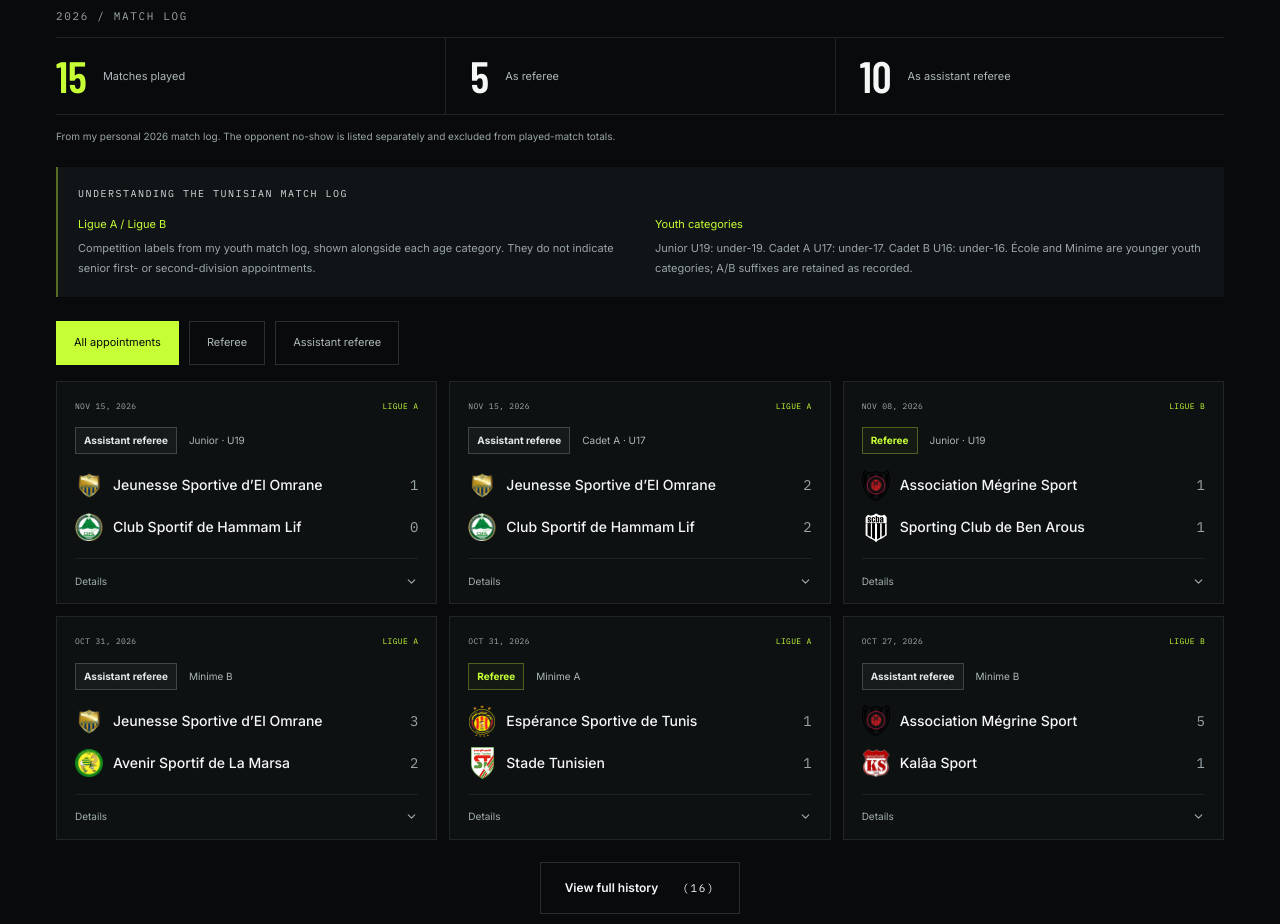
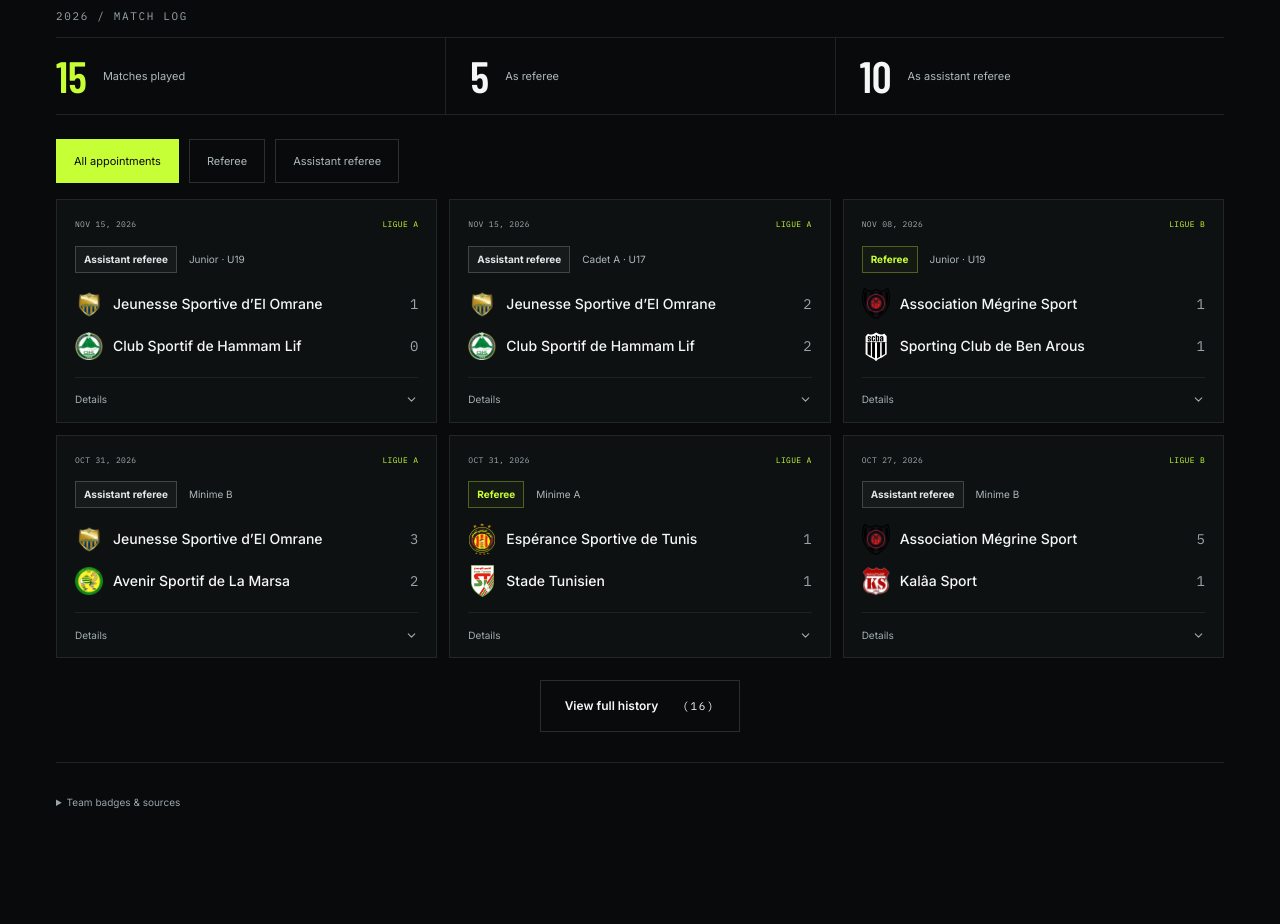
Before and after one commit to yassine-mathlouthi/Referee, a React (Vite) app: page / in a window 1280 px wide. Shown: the part 3060-3984 px from the top of the page. Built offline with nearby package versions, Linux system fonts and the light colour scheme; a web font is replaced by a local one.

Commit message:
fix: remove match log disclaimer and competition guide

```diff
--- a/src/i18n/ar.ts
+++ b/src/i18n/ar.ts
@@ -42,18 +42,12 @@ export const ar: Copy = {
     body: 'تجدون صور المباريات أدناه. ستُضاف هنا التعيينات المؤكدة وتفاصيل المسابقات. تجربة حقيقية فقط، بلا أرقام مبالغ فيها.',
     note: 'مسيرة تصنعها لحظات حقيقية', versus: 'ضدّ', view: 'لنتحدث عن فرصة تحكيم',
     recordLabel: '٢٠٢٦ / سجل المباريات',
-    source: 'من سجل مبارياتي الشخصي لعام ٢٠٢٦. أُدرج غياب الفريق المنافس بشكل منفصل ولم يُحتسب ضمن المباريات الملعوبة.',
     played: 'مباراة ملعوبة', referee: 'بصفة حكم', assistant: 'بصفة حكم مساعد',
     all: 'كل التعيينات', filter: 'تصفية حسب الدور', list: 'تعيينات المباريات',
     showAll: 'عرض السجل الكامل', showLess: 'عرض أحدث المباريات', result: 'النتيجة النهائية',
     absent: 'غياب المنافس', absentNote: 'لم يحضر فريق اتحاد قرطاج. لم تُسجّل نتيجة.',
     yellow: 'بطاقات صفراء', red: 'بطاقات حمراء', penalties: 'ركلات جزاء',
     details: 'التفاصيل', venue: 'المكان',
-    guideTitle: 'دليل قراءة سجل المباريات التونسية',
-    guideLeagueLabel: 'الرابطة أ / الرابطة ب',
-    guideLeague: 'تسميات المسابقات كما وردت في سجل مبارياتي للفئات الشابة، إلى جانب الفئة العمرية. لا تعني تعيينات في الدرجة الأولى أو الثانية للأكابر.',
-    guideAgeLabel: 'الفئات الشابة',
-    guideAge: 'أواسط U19: دون 19 سنة. أشبال أ U17: دون 17 سنة. أشبال ب U16: دون 16 سنة. المدارس والأصاغر فئات أصغر سنّاً؛ أُبقيت تسميات أ/ب كما وردت في السجل.',
     badgeSources: 'شعارات الفرق ومصادرها',
     badgeNote: 'الشعارات ملك لأصحابها وتُعرض فقط للتعريف بالفرق في سجل المباريات، دون الإيحاء بأي شراكة أو تزكية. تُستخدم الأحرف الأولى عند تعذّر التحقق من الشعار.',
     roles: { referee: 'حكم', assistant: 'حكم مساعد' },
--- a/src/i18n/en.ts
+++ b/src/i18n/en.ts
@@ -40,18 +40,12 @@ export const en = {
     body: 'Match photography is on display below. Verified appointments and competition details will be added here. Only real experience. No inflated numbers.',
     note: 'A record built on real moments', versus: 'vs', view: 'Discuss an appointment',
     recordLabel: '2026 / Match log',
-    source: 'From my personal 2026 match log. The opponent no-show is listed separately and excluded from played-match totals.',
     played: 'Matches played', referee: 'As referee', assistant: 'As assistant referee',
     all: 'All appointments', filter: 'Filter by role', list: 'Match appointments',
     showAll: 'View full history', showLess: 'Show recent matches', result: 'Final score',
     absent: 'Opponent absent', absentNote: 'Union Carthage did not attend. No result recorded.',
     yellow: 'Yellow cards', red: 'Red cards', penalties: 'Penalties',
     details: 'Details', venue: 'Venue',
-    guideTitle: 'Understanding the Tunisian match log',
-    guideLeagueLabel: 'Ligue A / Ligue B',
-    guideLeague: 'Competition labels from my youth match log, shown alongside each age category. They do not indicate senior first- or second-division appointments.',
-    guideAgeLabel: 'Youth categories',
-    guideAge: 'Junior U19: under-19. Cadet A U17: under-17. Cadet B U16: under-16. École and Minime are younger youth categories; A/B suffixes are retained as recorded.',
     badgeSources: 'Team badges & sources',
     badgeNote: 'Club marks belong to their respective owners and identify match opponents only. No partnership or endorsement is implied. Initials are used where a badge could not be verified.',
     roles: { referee: 'Referee', assistant: 'Assistant referee' },
--- a/src/i18n/fr.ts
+++ b/src/i18n/fr.ts
@@ -42,18 +42,12 @@ export const fr: Copy = {
     body: 'Les photos de matchs sont présentées ci-dessous. Les désignations vérifiées et les détails des compétitions seront ajoutés ici. Du vécu, sans chiffres gonflés.',
     note: 'Un parcours fait de vrais moments', versus: 'contre', view: 'Discuter d’une désignation',
     recordLabel: '2026 / Carnet de matchs',
-    source: 'D’après mon carnet personnel de 2026. L’absence de l’adversaire est indiquée séparément et exclue du total des matchs joués.',
     played: 'Matchs joués', referee: 'Comme arbitre', assistant: 'Comme arbitre assistant',
     all: 'Toutes les désignations', filter: 'Filtrer par rôle', list: 'Désignations de matchs',
     showAll: 'Voir tout le parcours', showLess: 'Voir les matchs récents', result: 'Score final',
     absent: 'Adversaire absent', absentNote: 'Union Carthage ne s’est pas présenté. Aucun résultat enregistré.',
     yellow: 'Cartons jaunes', red: 'Cartons rouges', penalties: 'Penalties',
     details: 'Détails', venue: 'Lieu',
-    guideTitle: 'Comprendre le carnet de matchs tunisien',
-    guideLeagueLabel: 'Ligue A / Ligue B',
-    guideLeague: 'Libellés de compétition de mon carnet de matchs de jeunes, associés à chaque catégorie d’âge. Ils ne désignent pas des rencontres de première ou deuxième division senior.',
-    guideAgeLabel: 'Catégories de jeunes',
-    guideAge: 'Junior U19 : moins de 19 ans. Cadet A U17 : moins de 17 ans. Cadet B U16 : moins de 16 ans. École et Minime sont des catégories plus jeunes ; les suffixes A/B sont conservés tels que notés.',
     badgeSources: 'Écussons des équipes et sources',
     badgeNote: 'Les écussons appartiennent à leurs propriétaires respectifs et identifient uniquement les adversaires des matchs. Aucun partenariat ni soutien n’est sous-entendu. Des initiales remplacent les écussons non confirmés.',
     roles: { referee: 'Arbitre', assistant: 'Arbitre assistant' },
--- a/src/sections/Experience.tsx
+++ b/src/sections/Experience.tsx
@@ -21,15 +21,7 @@ export function Experience() {
       <SectionReveal>
         <p className="eyebrow match-season">{t.experience.recordLabel}</p>
         <dl className="match-stats">{(['played', 'referee', 'assistant'] as const).map(key => <div key={key}><dt>{t.experience[key]}</dt><dd>{number.format(totals[key])}</dd></div>)}</dl>
-        <p className="match-source body-copy">{t.experience.source}</p>
       </SectionReveal>
-      <aside className="competition-guide" aria-labelledby="competition-guide-title">
-        <h3 id="competition-guide-title" className="eyebrow">{t.experience.guideTitle}</h3>
-        <dl>
-          <div><dt>{t.experience.guideLeagueLabel}</dt><dd>{t.experience.guideLeague}</dd></div>
-          <div><dt>{t.experience.guideAgeLabel}</dt><dd>{t.experience.guideAge}</dd></div>
-        </dl>
-      </aside>
       <div className="match-filters" role="group" aria-label={t.experience.filter}>{(['all', 'referee', 'assistant'] as const).map(value => <button type="button" key={value} aria-pressed={role === value} onClick={() => { setRole(value); setExpanded(false) }}>{value === 'all' ? t.experience.all : t.experience.roles[value]}</button>)}</div>
       <ol id="match-history" className="match-grid" aria-label={t.experience.list}>{visible.map(match => <li key={match.id} data-match-id={match.id} data-role={match.role} data-status={match.status}>
         <MatchCard match={match}/>
--- a/src/styles/globals.css
+++ b/src/styles/globals.css
@@ -139,7 +139,6 @@ body::after { content: ''; position: fixed; inset: 0; z-index: 80; pointer-event
 .match-stats dt { font-size: 11px; color: #aeb8ba; }
 .match-stats dd { font: 600 44px/1 var(--font-display); margin: 0; order: -1; }
 .match-stats > div:first-child dd { color: #c7ff36; }
-.match-source { font-size: 10px; max-width: 680px; margin-top: 12px; }
 .match-filters { display: flex; flex-wrap: wrap; gap: 10px; margin-block: 24px 16px; }
 .match-filters button { min-height: 44px; padding: 10px 17px; background: transparent; color: #aeb8ba; border: 1px solid #ffffff26; font-size: 11px; transition: color .2s, border-color .2s, background .2s; }
 .match-filters button[aria-pressed="true"] { color: #080a0b; background: #c7ff36; border-color: #c7ff36; }
@@ -148,11 +147,6 @@ body::after { content: ''; position: fixed; inset: 0; z-index: 80; pointer-event
 .match-meta { display: flex; flex-wrap: wrap; align-items: center; gap: 6px 12px; margin-top: 14px; font-size: 10px; line-height: 1.7; }
 .match-role { color: #e2e8e9; background: #ffffff0a; border: 1px solid #ffffff30; padding: 4px 8px; font-weight: 650; }
 .match-role-referee { color: #c7ff36; border-color: #c7ff3650; background: #c7ff360a; }
-.competition-guide { margin-top: 22px; padding: 18px 20px; border-inline-start: 2px solid #c7ff3660; background: #101416; }
-.competition-guide h3 { color: #d4dada; font-size: 10px; line-height: 1.7; }
-.competition-guide dl { display: grid; grid-template-columns: 1fr 1fr; gap: 16px 28px; margin: 14px 0 0; }
-.competition-guide dt { color: #c7ff36; font-size: 11px; margin-bottom: 6px; }
-.competition-guide dd { color: #9aa5aa; font-size: 11px; line-height: 1.8; margin: 0; }
 .match-decisions { display: flex; flex-wrap: wrap; gap: 10px 14px; margin: 12px 0 0; font-size: 10px; color: #aeb8ba; }
 .match-decisions > div, .match-decisions dt { display: flex; gap: 7px; align-items: center; }
 .match-decisions dd { margin: 0; color: #f5f7f7; }
@@ -182,7 +176,6 @@ body::after { content: ''; position: fixed; inset: 0; z-index: 80; pointer-event
   .match-card-header .eyebrow { font-size: 8px; }
   .match-meta { font-size: 9px; gap: 4px 10px; }
   .match-filters { gap: 8px; }.match-filters button { padding-inline: 11px; font-size: 10px; }
-  .competition-guide dl { grid-template-columns: 1fr; }
   [dir="rtl"] .match-stats dd { font-size: 32px; }
   [dir="rtl"] .match-record h3 { font-size: 12px; }
 }
```
Also changed, not shown: 1 other file (tests, documents, lock files or other folders).
